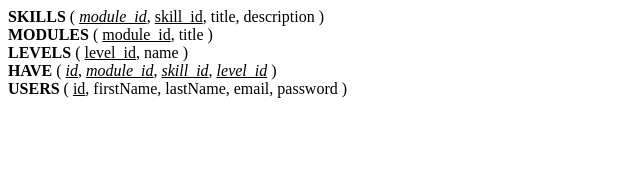
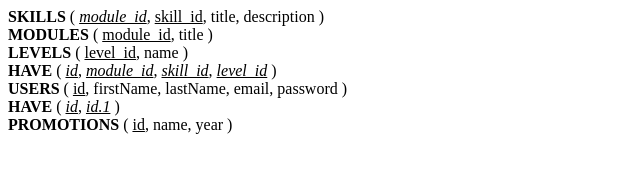
Before and after one commit to slade850/skill-tree, a plain HTML site: page Conception/Skills-tree.html in a window 1280 px wide. Shown: the whole page, without its empty margins (0-640 px from the left). Drawn offline with Linux system fonts and the light colour scheme.

Commit message:
change conception and readme

```diff
--- a/Conception/Skills-tree.html
+++ b/Conception/Skills-tree.html
@@ -47,6 +47,19 @@
     <span class='normal'>password</span>
   )
 </div>
+<div>
+  <span class='relation'>HAVE</span> (
+    <span class='foreign primary'>id</span>,
+    <span class='foreign primary'>id.1</span>
+  )
+</div>
+<div>
+  <span class='relation'>PROMOTIONS</span> (
+    <span class='primary'>id</span>,
+    <span class='normal'>name</span>,
+    <span class='normal'>year</span>
+  )
+</div>
 </div>
 </body>
 </html>
```
Also changed, not shown: Conception/MPD.png, Conception/Skills-tree.svg, README.MD, 1 other file.
